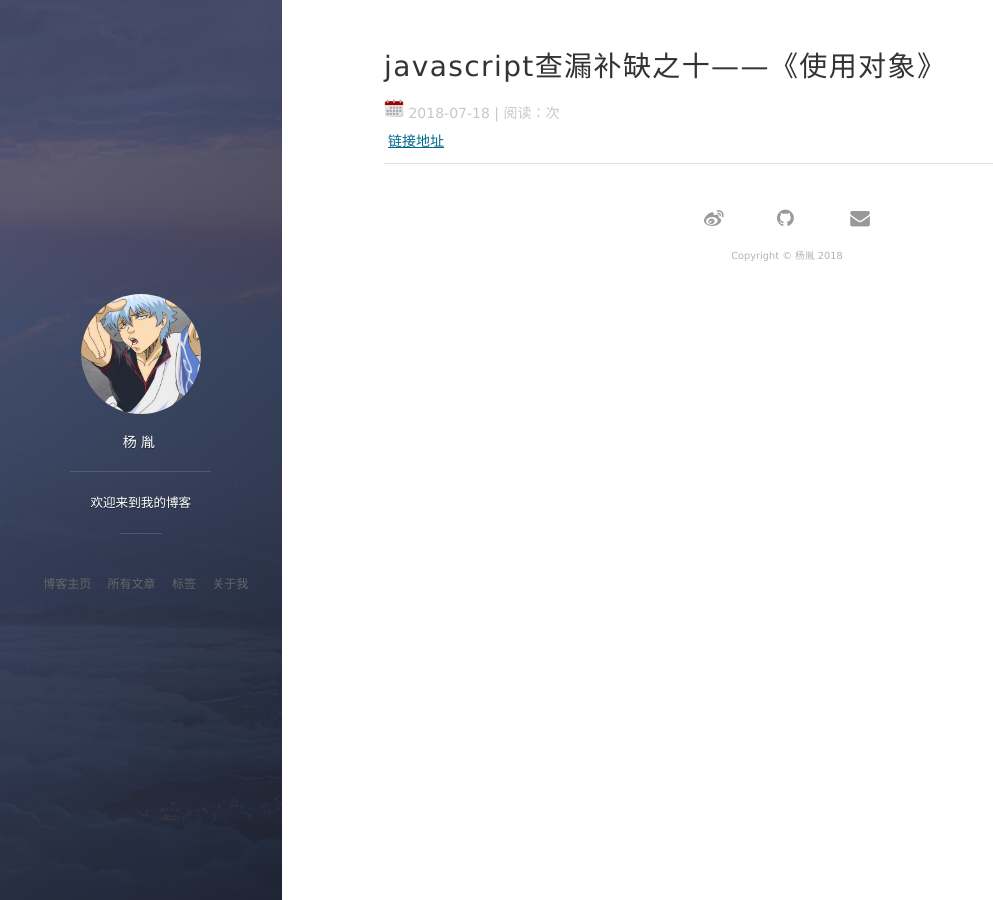
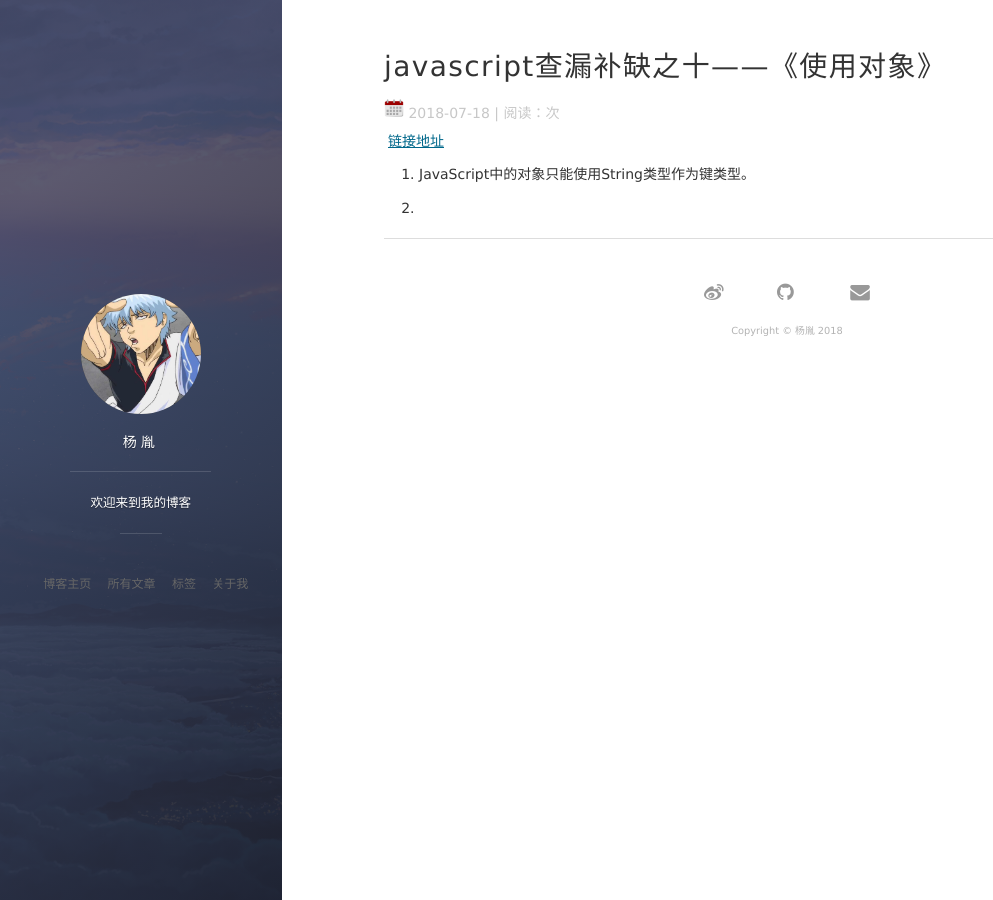
Before and after one commit to ginnko/old-blog, a Jekyll site: the page built from _posts/2018-07-18-javascript查漏补缺之十-使用对象.md, in a window 1280 px wide. Shown: the whole page, without its empty margins (0-993 px from the left). Built offline with Jekyll 4.4.1, drawn with Linux system fonts in a browser that asks for light colours; nearby versions of some CDN libraries; comment, search, counter and statistics services are not loaded.

Commit message:
begin object of js

```diff
--- a/_posts/2018-07-18-javascript查漏补缺之十-使用对象.md
+++ b/_posts/2018-07-18-javascript查漏补缺之十-使用对象.md
@@ -6,3 +6,7 @@ tag: javascript
 ---
 
 [链接地址](https://developer.mozilla.org/zh-CN/docs/Web/JavaScript/Guide/Working_with_Objects)
+
+1. JavaScript中的对象只能使用String类型作为键类型。
+
+2.
```
